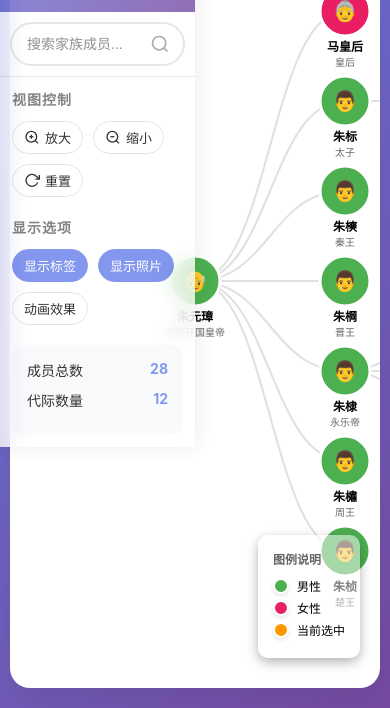
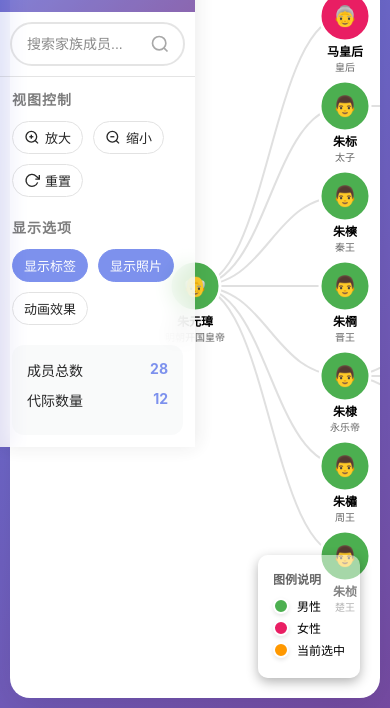
Before and after one commit to yansheng836/figure-relationship-diagram, a plain HTML site: page index_fixed5-各模块分开.html in a window 390 px wide. Both pictures are taken after a click on the button 52 px from the left and 65 px from the top of the page. Shown: the part 136-844 px from the top of the page. Drawn offline with nearby package versions, Linux system fonts and the light colour scheme.

Commit message:
style: 调整手机端布局(微调)

```diff
--- a/css/main.css
+++ b/css/main.css
@@ -425,7 +425,7 @@ body {
 
   .sidebar.open {
     transform: translateX(0);
-    opacity: 0.8;
+    opacity: 0.85;
   }
 
   .sidebar-header {
@@ -480,8 +480,8 @@ body {
 
   /* 右侧 */
   .main-content {
-    /* 上右下左 */
-    margin: 10px 10px 20px 10px;
+    /* 上右下左，UC浏览器下面边框显示好像有点问题，显示不了下边框，自带华为浏览器不会 */
+    margin: 10px 10px 10px 10px;
   }
 
   svg {
@@ -497,7 +497,7 @@ body {
   /* 右下角图例 */
   .legend {
     position: absolute;
-    bottom: 30px;
+    bottom: 20px;
     right: 20px;
     background: rgba(255, 255, 255, 0.5);
     padding: 15px;
```
